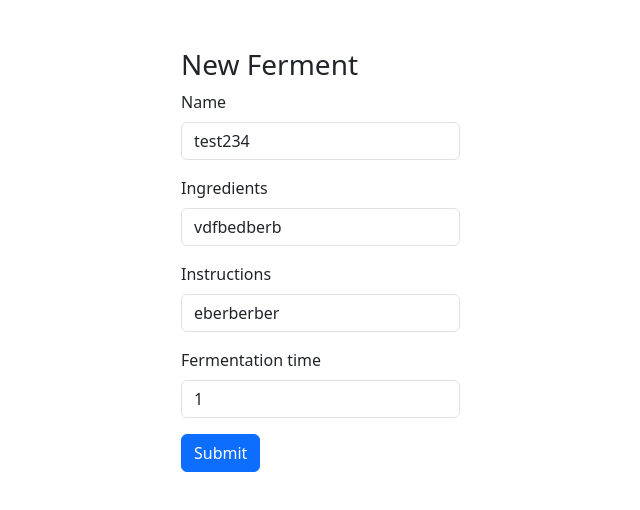
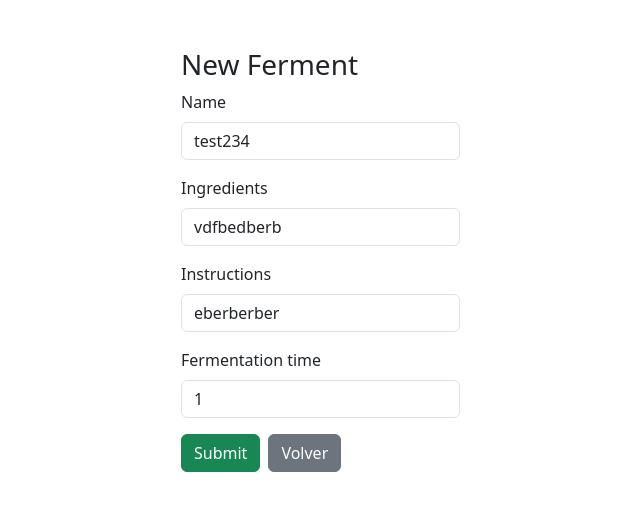
Before and after one commit to bentxi13/fermeiliFront, a Next.js app: page /ferments/new in a window 1280 px wide. Shown: the top 510 px of the page, without its empty margins (180-820 px from the left). Built offline with nearby package versions, Linux system fonts and the light colour scheme.

Commit message:
Add New ferment button to index page + Add 'volver' button to form

```diff
--- a/src/app/components/Form.js
+++ b/src/app/components/Form.js
@@ -25,7 +25,6 @@ function NewFermentForm({user}) {
   const addFerment = async (event) => {
     event.preventDefault()
 
-
     const newFerment = {
       name: fermentName,
       ingredients: ingredients,
@@ -44,9 +43,6 @@ function NewFermentForm({user}) {
 
       if (response.ok) {
         const data = await response.json();
-          console.log('Ferment added:', data);
-          console.log(data);
-          // opcionalmente reseteas el formulario
         setFermentName("");
         setIngredients("");
         setInstructions("");
@@ -104,12 +100,13 @@ function NewFermentForm({user}) {
       </Form.Group>
 
       <Button
-        variant="primary"
+        variant="success"
         type="submit"
         className="mb-3 "
         onClick={(e) => addFerment(e)}>
         Submit
       </Button>
+      <Button href="/ferments" className="mb-3 mx-2" variant="secondary">Volver</Button>
     </Form>
     );
 
--- a/src/app/ferments/new/page.js
+++ b/src/app/ferments/new/page.js
@@ -5,7 +5,6 @@ export default function NewFerment() {
   return (
 
     <div className="container">
-
       <NewFermentForm />
     </div>
 
--- a/src/app/ferments/page.js
+++ b/src/app/ferments/page.js
@@ -2,6 +2,7 @@
 import React from 'react';
 import FermentCard from '../components/FermentCard';
 import { useEffect, useState } from 'react'
+import Button from 'react-bootstrap/Button';
 
 
 const Page = () => {
@@ -20,6 +21,9 @@ const Page = () => {
   return (
     <div className="flex flex-col items-center justify-center min-h-screen py-2">
       <h1 className='text-center my-5'>Ferments available</h1>
+      <Button href="/ferments/new" className='mb-5'>
+        Add New Ferment
+      </Button>
       {data.map((ferment) => (
         <FermentCard key={ferment.id} {...ferment} />
       ))}
```
Lines whose indentation alone changed are shown as unchanged.
